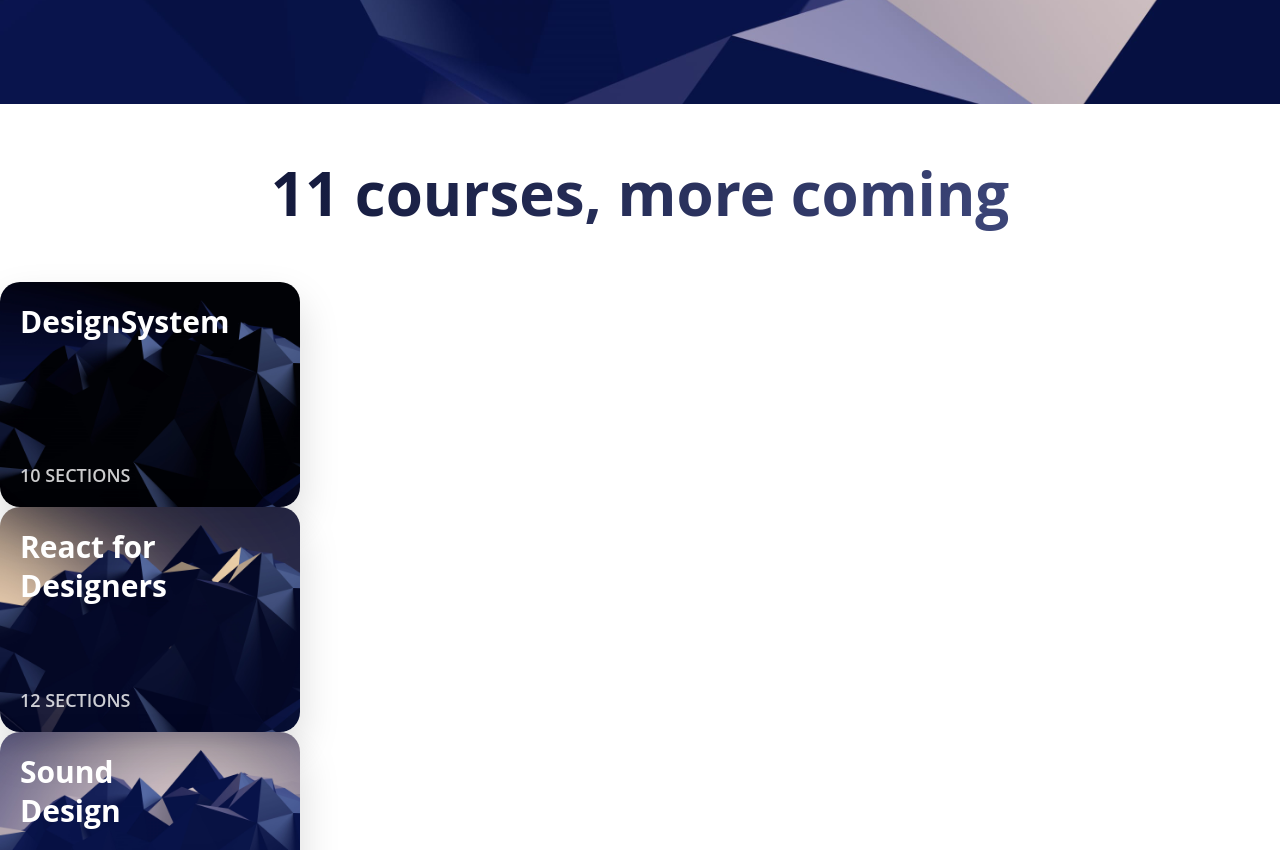
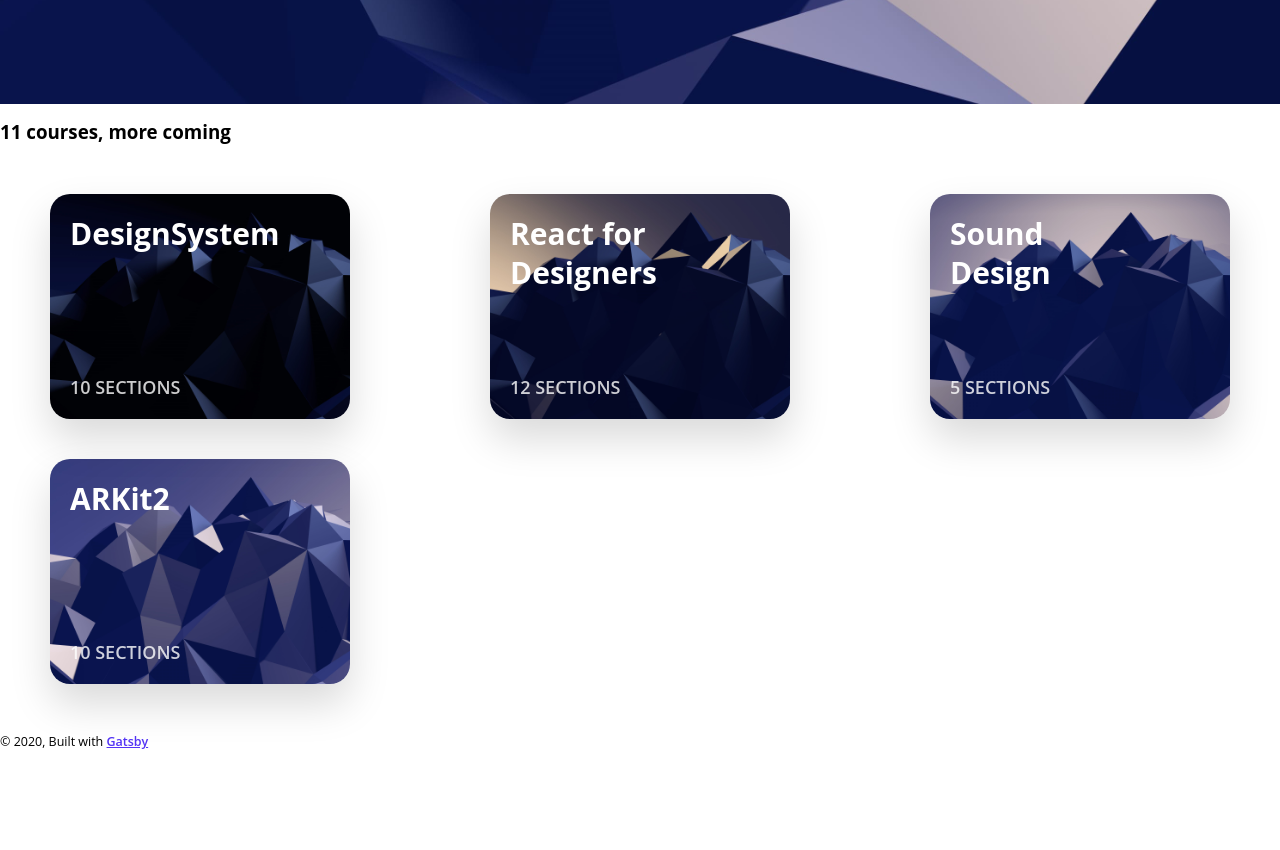
Before and after one commit to moyzhong/Portfolio, a Gatsby site: page / in a window 1280 px wide. Shown: the part 1000-1850 px from the top of the page. After the commit the page ends 1750 px from the top, so only its background shows below. Built offline with nearby package versions, Linux system fonts and the light colour scheme; Gatsby itself is replaced by a stand-in of ours.

Commit message:
Fix the Card Group Issue

```diff
--- a/src/components/card.css
+++ b/src/components/card.css
@@ -1,7 +1,3 @@
-
-html {
-    font-size: 62.5%; /* Font-size 1em = 10px on default browser settings */
-  }
 
 .Card {
     width: 30rem;
@@ -11,14 +7,14 @@
     border-radius: 20px;
     box-shadow: 0 20px 40px rgba(0, 0, 0, 0.15);
     display: grid;
-    grid-template-rows: repeat(2, 1fr);
+    grid-template-rows: 1fr 1fr;
     transition: 0.8s cubic-bezier(0.2, 0.8, 0.2, 1);
     cursor: pointer;
 }
 
 .Card:hover {
     transform: scale(1.1, 1.1);
-    box-shadow: 0 3rem 6rem rgba(0, 0, 0, 0,5);
+    box-shadow: 0 3rem 6rem rgba(0, 0, 0, 5);
 }
 
 .Card img {
@@ -56,7 +52,7 @@
     font-weight: 700;
     background: linear-gradient(104.74deg, #050A27 0%, #4A548C 100%);
     -webkit-background-clip: text;
-    background-clip: text;
+    /*background-clip: text;*/
     -webkit-text-fill-color: transparent;
 }
 
--- a/src/components/header.css
+++ b/src/components/header.css
@@ -65,7 +65,7 @@
     }
 
     .HeaderGroup {
-        grid-template-columns: repeat (4, auto);
+        grid-template-columns: repeat(4, auto);
     }
 
     .Header a:nth-child(4) {
--- a/src/pages/index.js
+++ b/src/pages/index.js
@@ -43,8 +43,8 @@
      </div>
    </div>
 
-   <div className = "Cards">
-      <h2>11 courses, more coming</h2>
+   <h2>11 courses, more coming</h2>
+   <div className = "CardGroup">
       <Card
         title = "DesignSystem"
         text = "10 sections"
```
